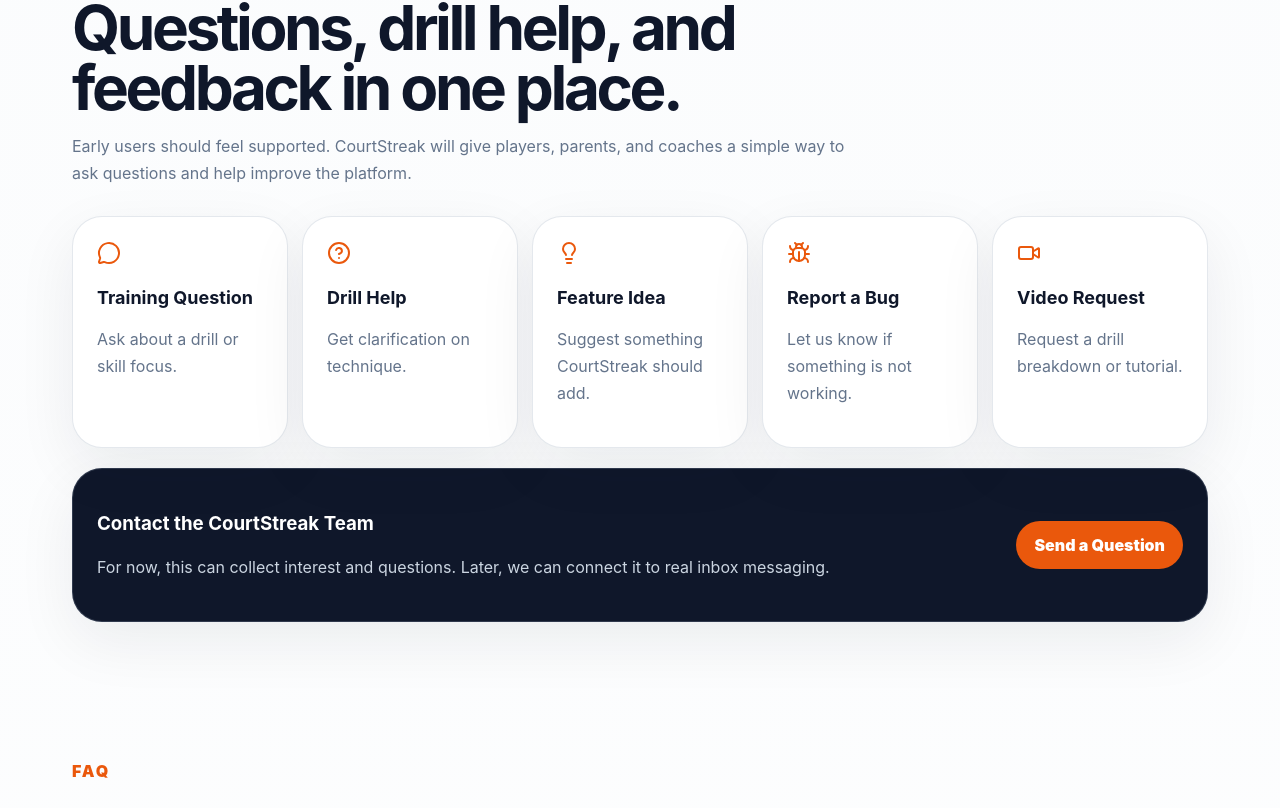
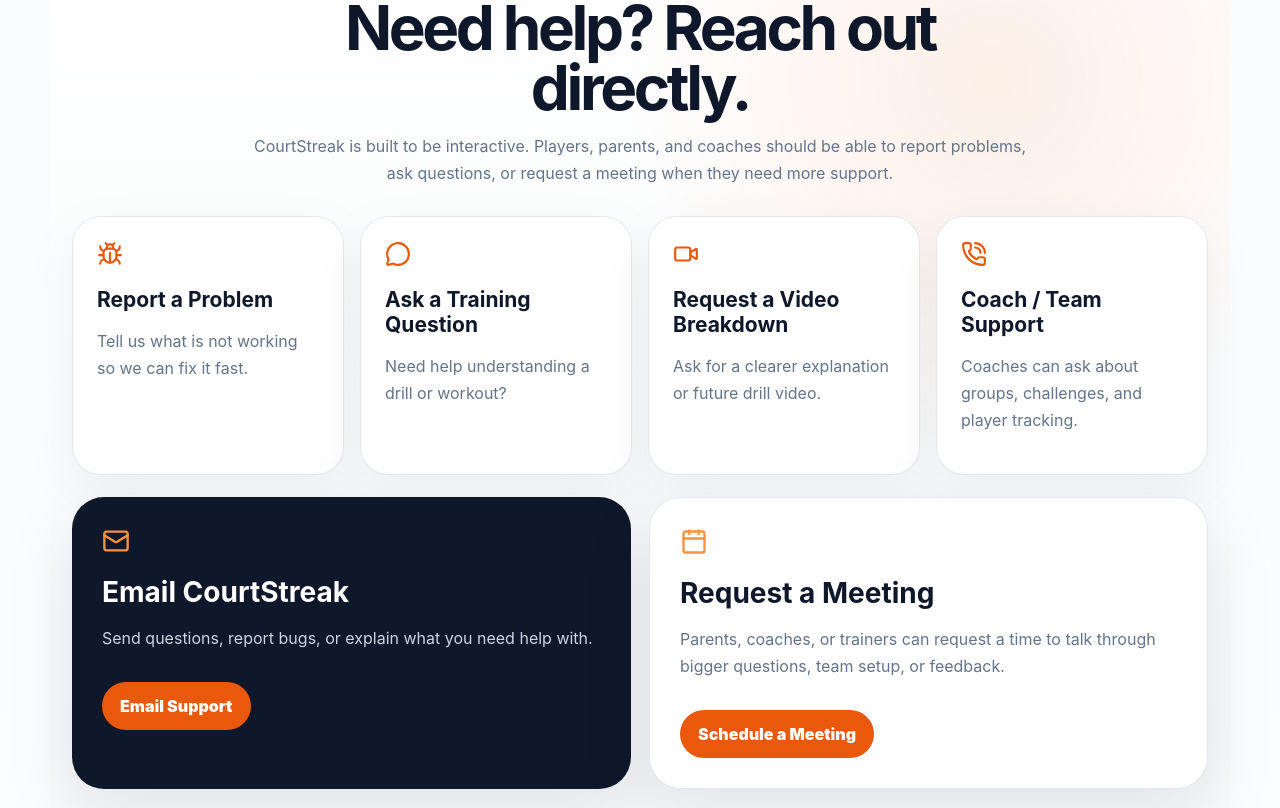
Before and after one commit to ShoreCan/courtstreak-site, a React (Vite) app: page / in a window 1280 px wide. Shown: the part 8212-9020 px from the top of the page. Built offline with nearby package versions, Linux system fonts and the light colour scheme.

Commit message:
Upgrade contact support section

```diff
--- a/src/components/ContactSupport.jsx
+++ b/src/components/ContactSupport.jsx
@@ -1,42 +1,58 @@
 import React from 'react';
-import { MessageCircle, Lightbulb, Bug, Video, HelpCircle } from 'lucide-react';
+import { Bug, Calendar, Mail, MessageCircle, PhoneCall, Video } from 'lucide-react';
 
-const options = [
-  ['Training Question', 'Ask about a drill or skill focus.', MessageCircle],
-  ['Drill Help', 'Get clarification on technique.', HelpCircle],
-  ['Feature Idea', 'Suggest something CourtStreak should add.', Lightbulb],
-  ['Report a Bug', 'Let us know if something is not working.', Bug],
-  ['Video Request', 'Request a drill breakdown or tutorial.', Video],
+const supportOptions = [
+  ['Report a Problem', 'Tell us what is not working so we can fix it fast.', Bug],
+  ['Ask a Training Question', 'Need help understanding a drill or workout?', MessageCircle],
+  ['Request a Video Breakdown', 'Ask for a clearer explanation or future drill video.', Video],
+  ['Coach / Team Support', 'Coaches can ask about groups, challenges, and player tracking.', PhoneCall],
 ];
 
 export default function ContactSupport() {
   return (
-    <section id="contact" className="section contact-section">
-      <div className="section-heading">
-        <p className="eyebrow">Need Help?</p>
-        <h2>Questions, drill help, and feedback in one place.</h2>
+    <section id="contact" className="section contact-section upgraded-contact">
+      <div className="section-heading center">
+        <p className="eyebrow">Support</p>
+        <h2>Need help? Reach out directly.</h2>
         <p>
-          Early users should feel supported. CourtStreak will give players,
-          parents, and coaches a simple way to ask questions and help improve the platform.
+          CourtStreak is built to be interactive. Players, parents, and coaches should be able
+          to report problems, ask questions, or request a meeting when they need more support.
         </p>
       </div>
 
-      <div className="contact-grid">
-        {options.map(([title, copy, Icon]) => (
-          <article className="contact-card" key={title}>
-            <Icon size={24} />
+      <div className="support-card-grid">
+        {supportOptions.map(([title, copy, Icon]) => (
+          <article className="support-card" key={title}>
+            <Icon size={26} />
             <h3>{title}</h3>
             <p>{copy}</p>
           </article>
         ))}
       </div>
 
-      <div className="contact-box">
-        <div>
-          <h3>Contact the CourtStreak Team</h3>
-          <p>For now, this can collect interest and questions. Later, we can connect it to real inbox messaging.</p>
+      <div className="contact-action-grid">
+        <div className="contact-action-card dark">
+          <Mail size={28} />
+          <h3>Email CourtStreak</h3>
+          <p>
+            Send questions, report bugs, or explain what you need help with.
+          </p>
+          <a href="mailto:tredd2@g.emporia.edu?subject=CourtStreak Support Request">
+            Email Support
+          </a>
         </div>
-        <a href="#join">Send a Question</a>
+
+        <div className="contact-action-card light">
+          <Calendar size={28} />
+          <h3>Request a Meeting</h3>
+          <p>
+            Parents, coaches, or trainers can request a time to talk through bigger questions,
+            team setup, or feedback.
+          </p>
+          <a href="mailto:tredd2@g.emporia.edu?subject=CourtStreak Meeting Request">
+            Schedule a Meeting
+          </a>
+        </div>
       </div>
     </section>
   );
--- a/src/styles.css
+++ b/src/styles.css
@@ -2011,3 +2011,85 @@
     grid-template-columns: 1fr;
   }
 }
+
+.upgraded-contact {
+  background:
+    radial-gradient(circle at 80% 20%, rgba(249, 115, 22, 0.10), transparent 30%),
+    linear-gradient(180deg, #ffffff 0%, #f8fafc 100%);
+}
+
+.support-card-grid {
+  display: grid;
+  grid-template-columns: repeat(4, 1fr);
+  gap: 16px;
+}
+
+.support-card {
+  background: white;
+  border: 1px solid rgba(148, 163, 184, 0.24);
+  border-radius: 28px;
+  padding: 24px;
+  box-shadow: 0 18px 55px rgba(15, 23, 42, 0.06);
+}
+
+.support-card svg {
+  color: #ea580c;
+}
+
+.support-card h3 {
+  font-size: 21px;
+  margin: 16px 0 8px;
+}
+
+.contact-action-grid {
+  margin-top: 22px;
+  display: grid;
+  grid-template-columns: 1fr 1fr;
+  gap: 18px;
+}
+
+.contact-action-card {
+  border-radius: 32px;
+  padding: 30px;
+  box-shadow: 0 24px 70px rgba(15, 23, 42, 0.10);
+}
+
+.contact-action-card.dark {
+  background: #0f172a;
+  color: white;
+}
+
+.contact-action-card.dark p {
+  color: #cbd5e1;
+}
+
+.contact-action-card.light {
+  background: white;
+  border: 1px solid rgba(148, 163, 184, 0.24);
+}
+
+.contact-action-card svg {
+  color: #fb923c;
+}
+
+.contact-action-card h3 {
+  font-size: 28px;
+  margin: 16px 0 10px;
+}
+
+.contact-action-card a {
+  display: inline-flex;
+  margin-top: 14px;
+  background: #ea580c;
+  color: white;
+  padding: 14px 18px;
+  border-radius: 999px;
+  font-weight: 900;
+}
+
+@media (max-width: 860px) {
+  .support-card-grid,
+  .contact-action-grid {
+    grid-template-columns: 1fr;
+  }
+}
```
